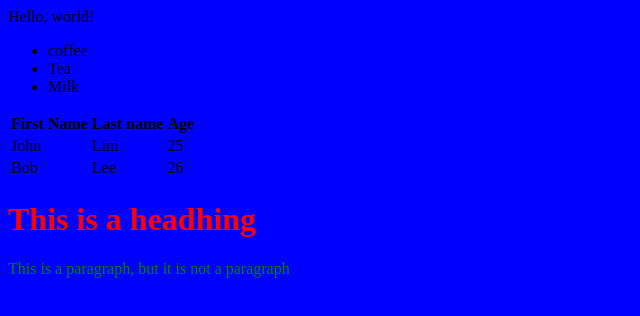
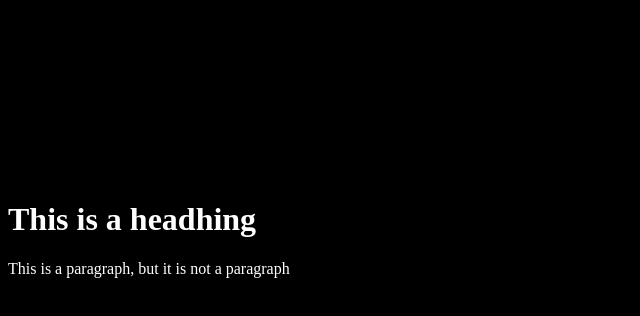
Before and after one commit to dttung2905/project0, a plain HTML site: page index.html in a window 1280 px wide. Shown: the whole page, without its empty margins (0-640 px from the left). Drawn offline with Linux system fonts and the light colour scheme.

```diff
--- a/index.html
+++ b/index.html
@@ -4,9 +4,9 @@
         <title>My Webpage</title>
     </head>
     <style>
-        body {background-color : blue;}
-        h1 {color :red;}
-        p {color: green ;}
+        body {background-color : black;}
+        h1 {color : white}
+        p {color: white ;}
     </style>
     <body>
         Hello, world!
```
